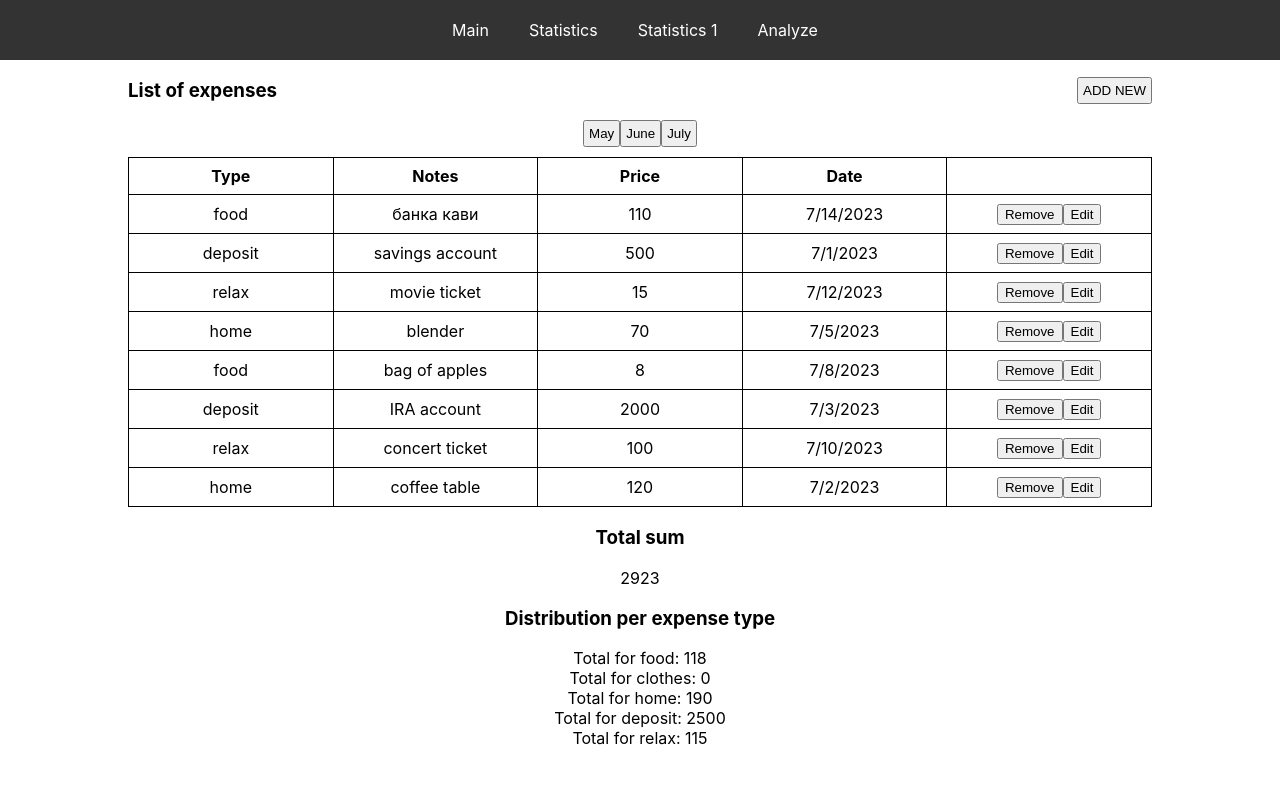
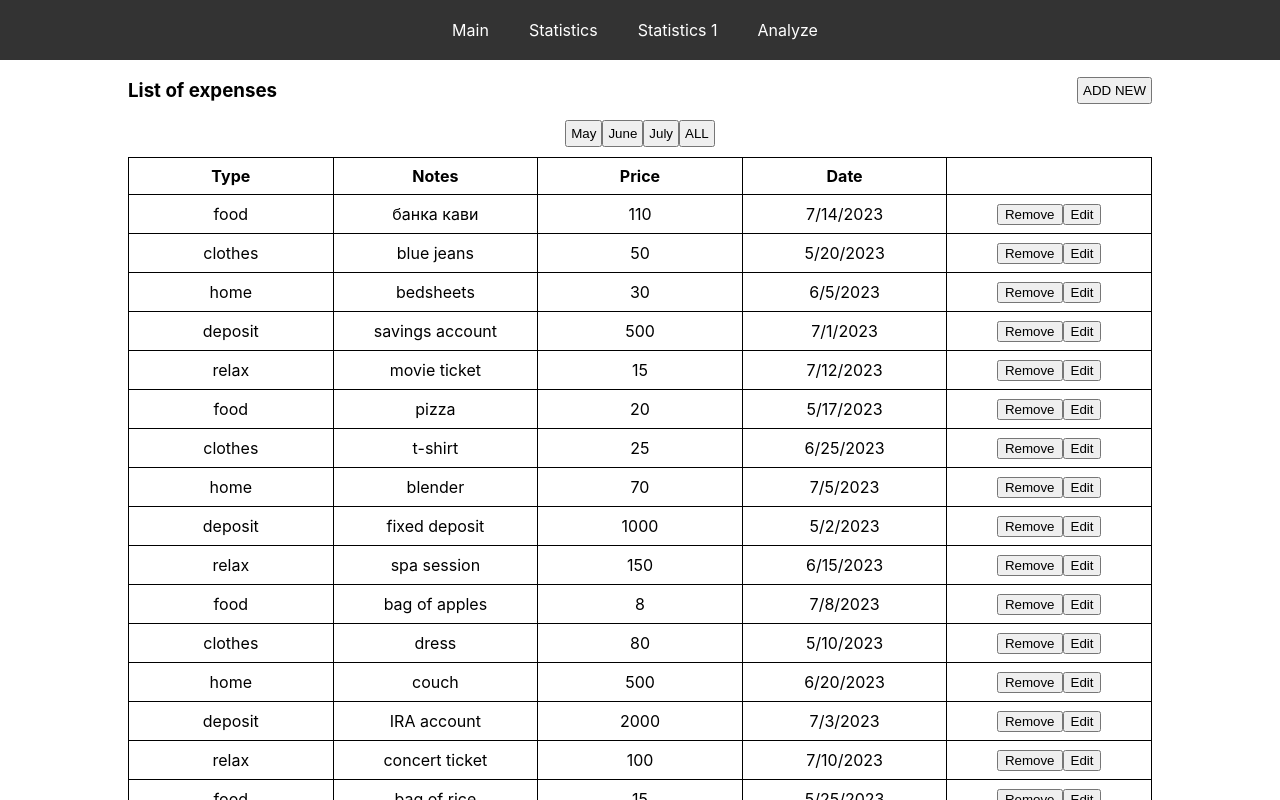
Before and after one commit to t-anpilov/expenses, a React (Create React App) app: page / in a window 1280 px wide. Shown: the top 800 px of the page. Built offline with nearby package versions, Linux system fonts and the light colour scheme.

Commit message:
applied month selection

```diff
--- a/src/components/List.tsx
+++ b/src/components/List.tsx
@@ -11,13 +11,12 @@ export const List = () => {
 
     const allExpenses = useSelector(selectAllExpenses);
 
-    const [currentMonth, setCurrentMonth] = useState<number>(6);
+    const [currentMonth, setCurrentMonth] = useState<number>();
     const [isOpen, setIsOpen] = useState<boolean>(false);
     const [windowMode, setWindowMode] = useState<string>('');
     const [currentExpense, setCurrentExpense] = useState<Article>();
 
-    const selectedExpenses: Article[] = useSelector((state: RootState) => selectExpensesForMonth(state, currentMonth));
-    console.log(selectedExpenses);
+    const selectedExpenses: Article[] | undefined = useSelector((state: RootState) => selectExpensesForMonth(state, currentMonth));
 
 
     const openModal = (expense?: Article) => {
@@ -43,7 +42,7 @@ export const List = () => {
         setCurrentMonth(monthNumber)
     }
 
-    const articles = selectedExpenses.length ? selectedExpenses : allExpenses;
+    const articles = selectedExpenses ? selectedExpenses : allExpenses;
 
     const Table = () => {
 
@@ -104,6 +103,11 @@ export const List = () => {
             onClick={()=>showMonthStats(6)}>
             July
         </button>
+        <button
+            className={`btn ${isOpen ? 'modal-open hidden' : ''}`}
+            onClick={()=>setCurrentMonth(undefined)}>
+            ALL
+        </button>
     </div>
     {Table()}
     <Add
--- a/src/store/features/selectors.ts
+++ b/src/store/features/selectors.ts
@@ -4,8 +4,8 @@ import { Article, RootState } from './articleSlice';
 
 export const selectAllExpenses = (state: RootState) : Article[] => state.slice.articles;
 
-export const selectExpensesForMonth = (state: RootState, monthNumber: number) => {
+export const selectExpensesForMonth = (state: RootState, monthNumber?: number) => {
     const expenses = selectAllExpenses(state);
-    const selectedExpenses = expenses.filter(item => monthNumber===item.date.getMonth());
+    const selectedExpenses = monthNumber ? expenses.filter(item => monthNumber===item.date.getMonth()) : undefined;
     return selectedExpenses;
 };
```
